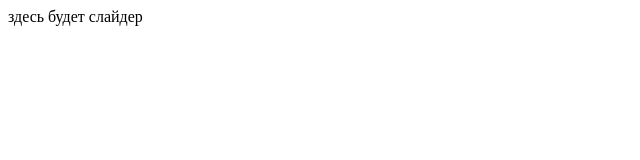
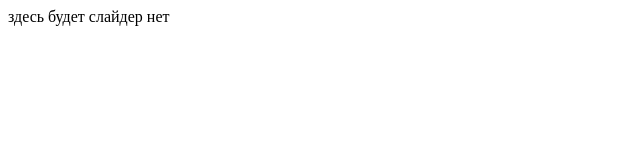
Before and after one commit to sseezov/test, a website: page index.html in a window 1280 px wide. Shown: the full height of the page, 0-640 px from the left. Drawn offline with Linux system fonts and the light colour scheme.

Commit message:
index.html changed

```diff
--- a/index.html
+++ b/index.html
@@ -9,5 +9,6 @@
 </head>
 <body>
   здесь будет слайдер
+  нет
 </body>
 </html>
```
